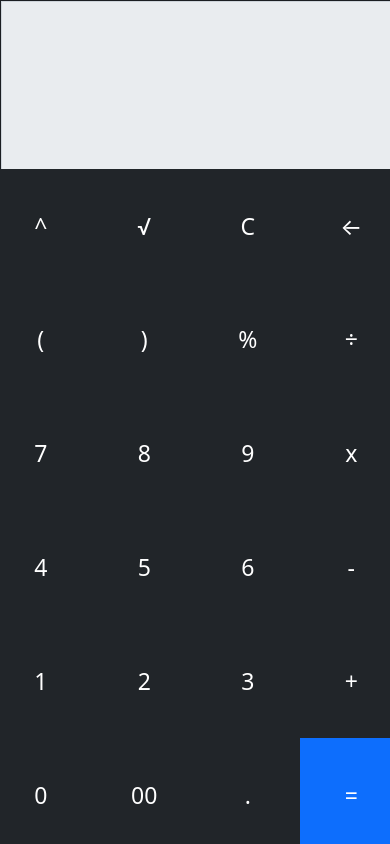
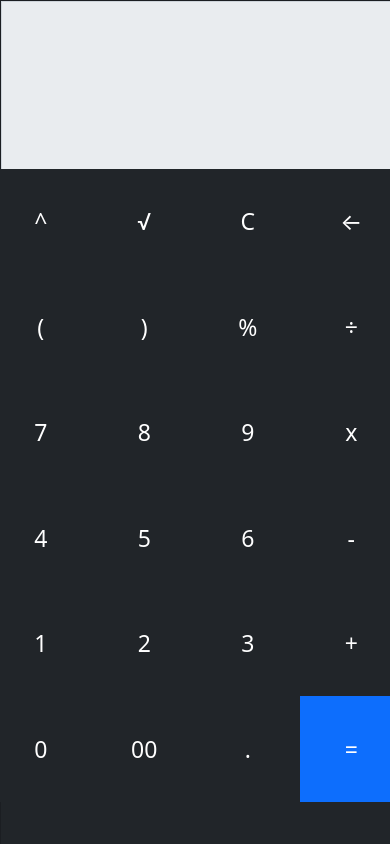
Before and after one commit to gsttvlima/web-calculator, a React (Create React App) app: page / in a window 390 px wide. Built offline with nearby package versions, Linux system fonts and the light colour scheme.

Commit message:
layout fixed

```diff
--- a/src/App.css
+++ b/src/App.css
@@ -53,7 +53,7 @@ button{
 
 #display{
   border-radius: 0px;
-  font-size: 29px;
+  font-size: 30px;
 }
 #display::placeholder{
   color: rgb(151, 151, 151);
@@ -86,7 +86,7 @@ button{
   }
 
   .line{
-    height: 13.5vh;
+    height: 12.5vh;
   }
 
 
@@ -98,6 +98,7 @@ button{
 
   #display{
     height: 100%;
+    text-align: right;
   }
   #display::placeholder{
     color: rgb(151, 151, 151);
@@ -105,7 +106,7 @@ button{
 
   }
   #display{
-    font-size: 35px;
+    font-size: 56px;
   }
 
  }
```
